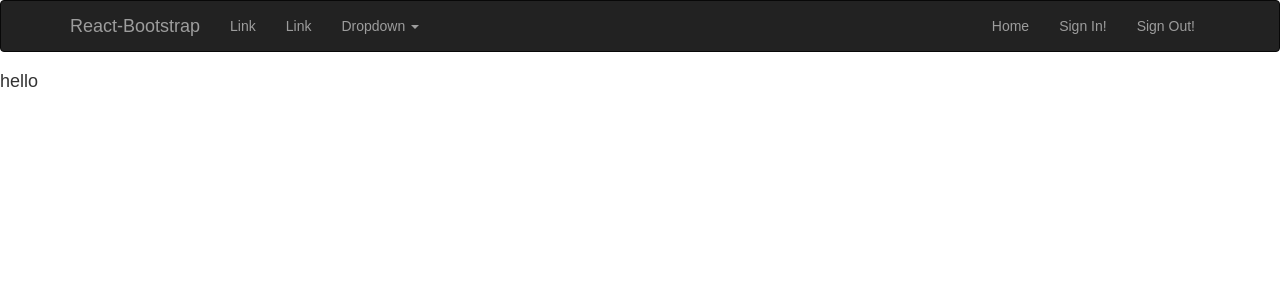
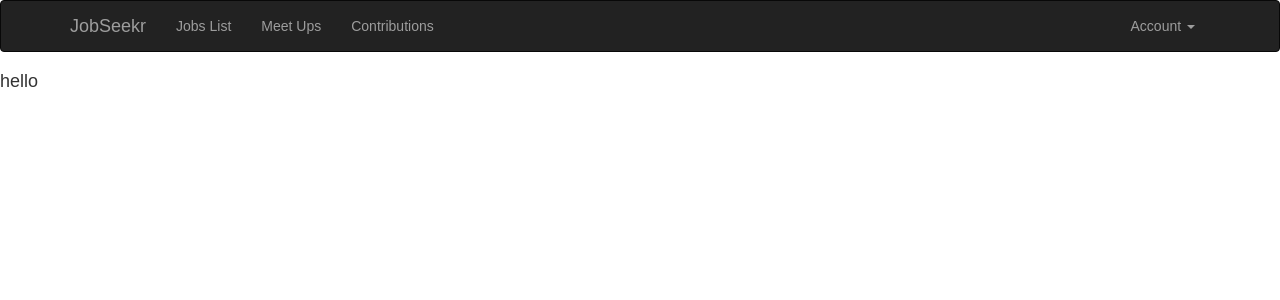
Before and after one commit to BloomTech-Labs/jobseekr, a React (Create React App) app in the folder jobseekr/: page / in a window 1280 px wide. Shown: the top 300 px of the page. Built offline with nearby package versions, Linux system fonts and the light colour scheme.

Commit message:
navbar connects to routes

```diff
--- a/jobseekr/src/components/header/index.jsx
+++ b/jobseekr/src/components/header/index.jsx
@@ -7,37 +7,29 @@ const Header = () =>
       <Navbar inverse collapseOnSelect>
         <Navbar.Header>
           <Navbar.Brand>
-            <a href="#brand">React-Bootstrap</a>
+            <a href="/">JobSeekr</a>
           </Navbar.Brand>
           <Navbar.Toggle />
         </Navbar.Header>
         <Navbar.Collapse>
           <Nav>
-            <NavItem eventKey={1} href="#">
-              Link
+            <NavItem eventKey={1} href="/jobs">
+              Jobs List
             </NavItem>
-            <NavItem eventKey={2} href="#">
-              Link
+            <NavItem eventKey={2} href="/meetups">
+              Meet Ups
             </NavItem>
-            <NavDropdown eventKey={3} title="Dropdown" id="basic-nav-dropdown">
-              <MenuItem eventKey={3.1}>Action</MenuItem>
-              <MenuItem eventKey={3.2}>Another action</MenuItem>
-              <MenuItem eventKey={3.3}>Something else here</MenuItem>
-              <MenuItem divider />
-              <MenuItem eventKey={3.3}>Separated link</MenuItem>
-            </NavDropdown>
+            <NavItem eventKey={3} href="/contributions">
+              Contributions
+            </NavItem>
           </Nav>
           <Nav pullRight>
-            <NavItem eventKey={1} href="/">
-              Home
-            </NavItem>
-            <NavItem eventKey={2} href="/signIn">
-              Sign In!
-            </NavItem>
-            <NavItem eventKey={3} href="/signOut">
-              Sign Out!
-            </NavItem>
-
+            <NavDropdown eventKey={4} title="Account" id="basic-nav-dropdown">
+              <MenuItem eventKey={4.1} href="/settings">Settings</MenuItem>
+              <MenuItem eventKey={4.2} href="/billing">Billing</MenuItem>
+              <MenuItem divider />
+              <MenuItem eventKey={3.3} href="/signin">Sign In</MenuItem>
+            </NavDropdown>
           </Nav>
         </Navbar.Collapse>
       </Navbar>
```
